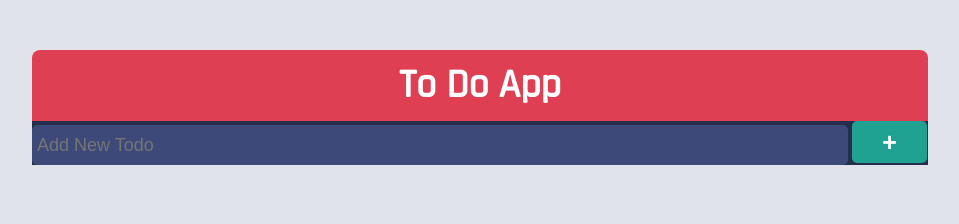
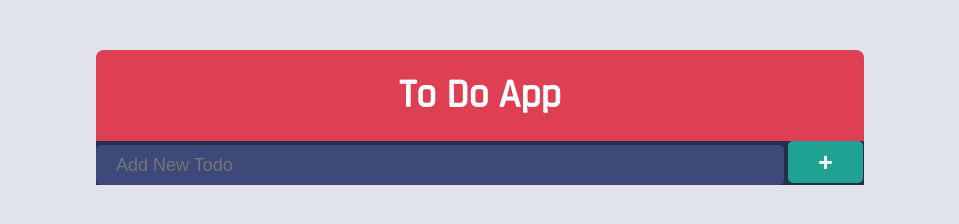
Before and after one commit to kaplanh/To-Do-App, a plain HTML site: page index.html in a window 1280 px wide. Shown: the whole page, without its empty margins (160-1119 px from the left). Drawn offline with Linux system fonts and the light colour scheme.

Commit message:
modified

```diff
--- a/style.css
+++ b/style.css
@@ -16,11 +16,11 @@ body {
 }
 
 .container {
-  width: 70%;
+  width: 60%;
   > h1 {
     color: white;
     font-size: 40px;
-    padding: 10px 0;
+    padding: 20px 0;
     text-align: center;
     border-radius: 0.5rem 0.5rem 0 0;
     background-color: #de3f53;
@@ -49,7 +49,7 @@ input {
   background-color: rgba(60, 73, 121, 1);
   font-size: 18px;
   color: white;
-  padding: 5px;
+  padding: 20px;
   width: calc(100% - 80px);
   height: 40px;
   border-radius: 5px;
```
